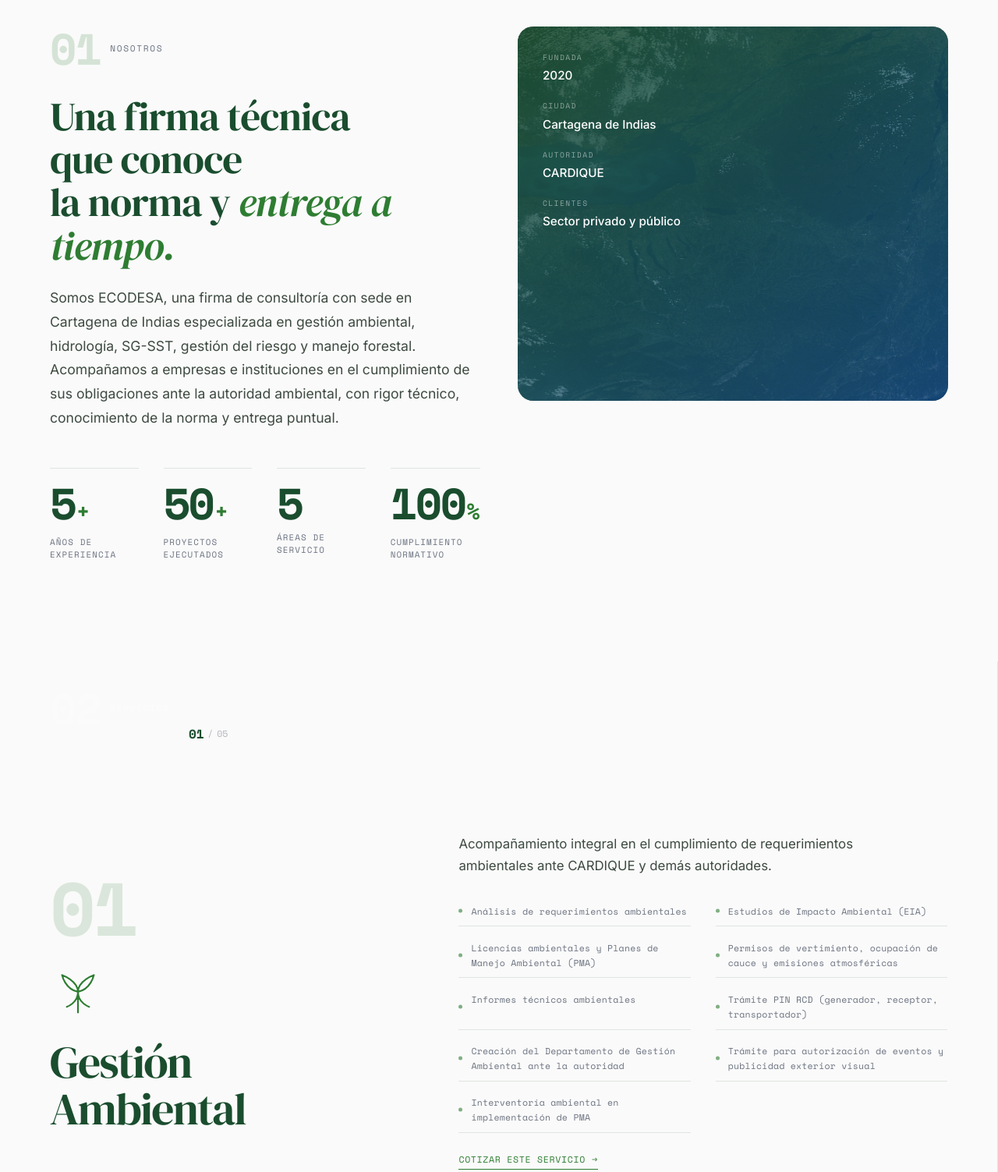
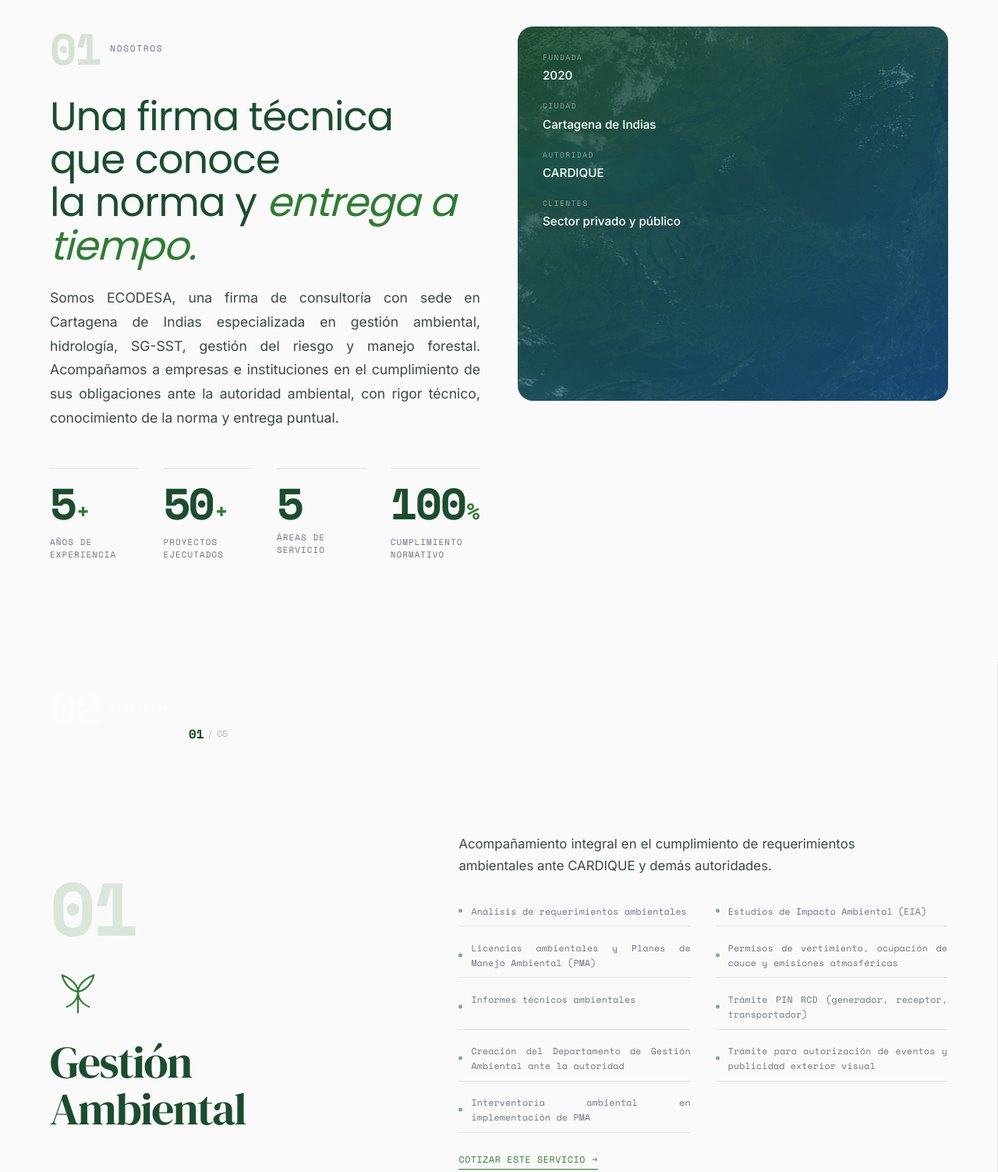
Before and after one commit to dairojnl300-collab/ecodesa-web, a plain HTML site: page index.html in a window 1280 px wide. Shown: the part 980-2483 px from the top of the page at 78% size. Drawn offline with nearby package versions, Linux system fonts and the light colour scheme.

Commit message:
Design: typography and section numbers

```diff
--- a/styles.css
+++ b/styles.css
@@ -1615,3 +1615,21 @@
   .splash-bar-fill { animation-duration: .5s; }
   /* DO NOT gate: reveals, tilts, hover effects, cursor, counters */
 }
+
+/* ===== TIPOGRAFÍA MODERNA ===== */
+body {
+  font-family: 'Inter', -apple-system, BlinkMacSystemFont, sans-serif;
+}
+
+h1, h2, h3, h4, h5, h6 {
+  font-family: 'Poppins', sans-serif;
+}
+
+p {
+  text-align: justify;
+  text-justify: inter-word;
+}
+
+ul li {
+  text-align: justify;
+}
```
